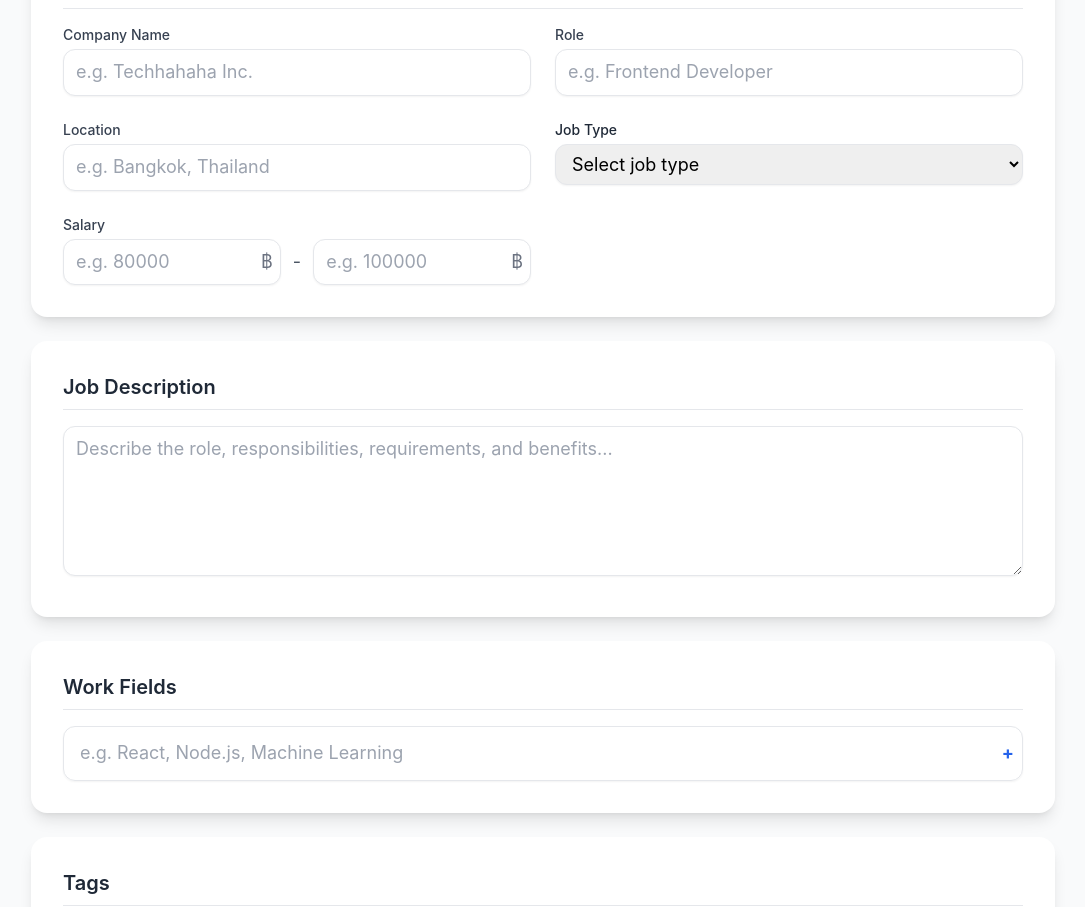
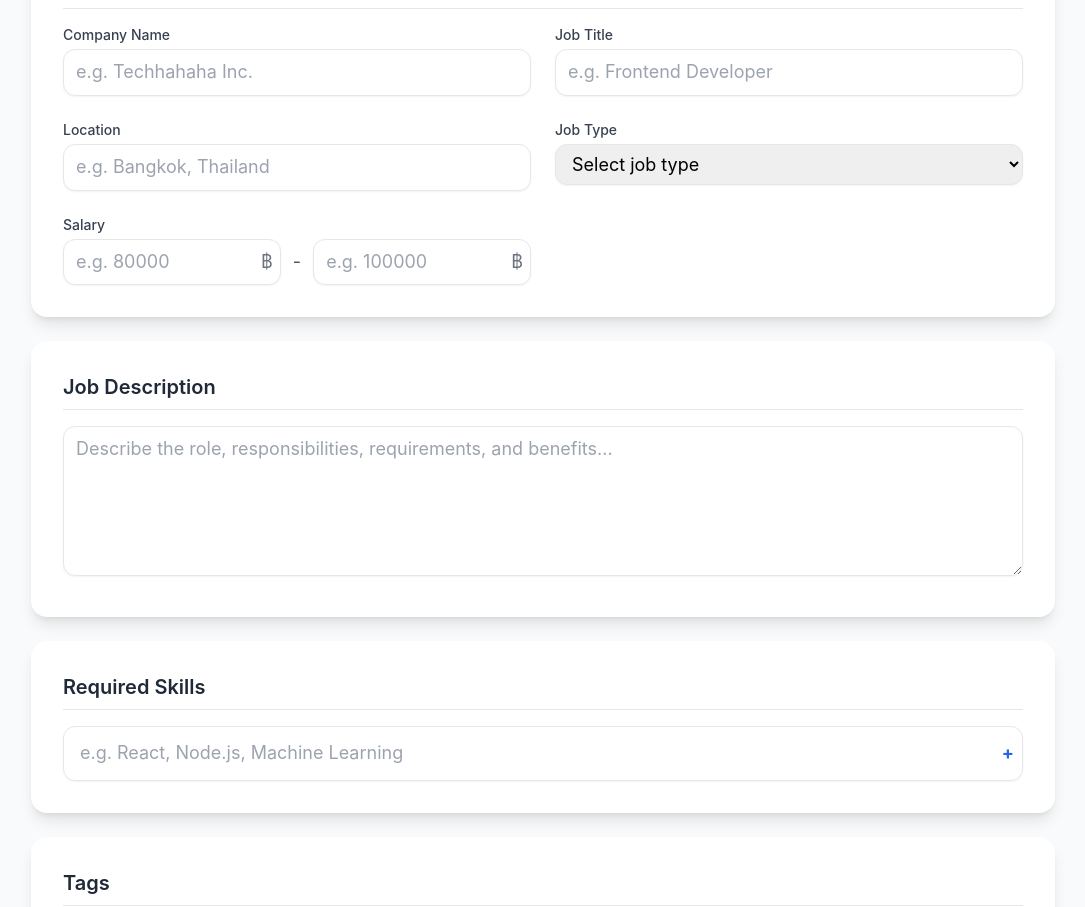
Before and after one commit to KU-jobapp-guys/KU-Seek, a Vue app in the folder frontend/: page /company/job-post-form in a window 1280 px wide. Shown: the part 280-1187 px from the top of the page, without its empty margins (97-1182 px from the left). Built offline with nearby package versions, Linux system fonts and the light colour scheme.

Commit message:
change texts to be suitable with the SRS.

```diff
--- a/frontend/src/views/JobPostFormView.vue
+++ b/frontend/src/views/JobPostFormView.vue
@@ -94,14 +94,18 @@ const handleSubmit = (): void => {
             label="Company Name"
             placeholder="e.g. Techhahaha Inc."
           />
-          <BaseInput v-model="jobPost.role" label="Role" placeholder="e.g. Frontend Developer" />
+          <BaseInput
+            v-model="jobPost.role"
+            label="Job Title"
+            placeholder="e.g. Frontend Developer"
+          />
           <BaseInput
             v-model="jobPost.location"
             label="Location"
             placeholder="e.g. Bangkok, Thailand"
           />
           <div class="flex flex-col">
-            <label class="text-sm font-medium text-gray-800 mb-1">Job Type</label>
+            <label class="text-sm font-medium text-gray-700 mb-1">Job Type</label>
             <select
               v-model="jobPost.jobType"
               class="px-3 py-2 border text-black rounded-xl shadow-sm focus:ring-2 focus:ring-blue-500 focus:border-blue-500 outline-none"
@@ -132,7 +136,7 @@ const handleSubmit = (): void => {
 
       <!-- Work Fields -->
       <section class="bg-white shadow-lg rounded-2xl p-8">
-        <h2 class="text-xl font-semibold text-gray-800 border-b pb-2 mb-4">Work Fields</h2>
+        <h2 class="text-xl font-semibold text-gray-800 border-b pb-2 mb-4">Required Skills</h2>
         <TagInput
           v-model="jobPost.workFields"
           placeholder="e.g. React, Node.js, Machine Learning"
```
